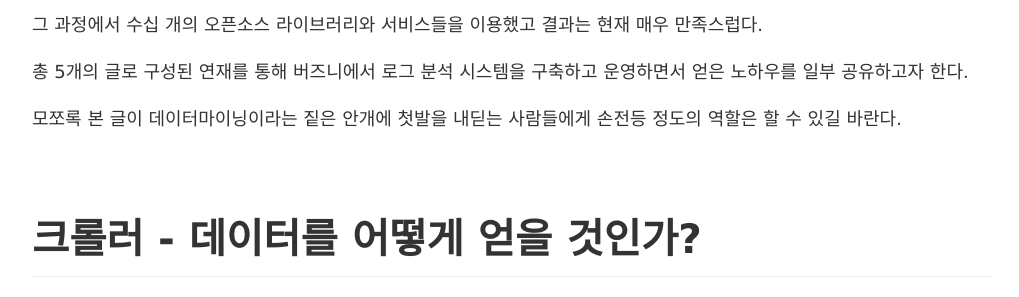
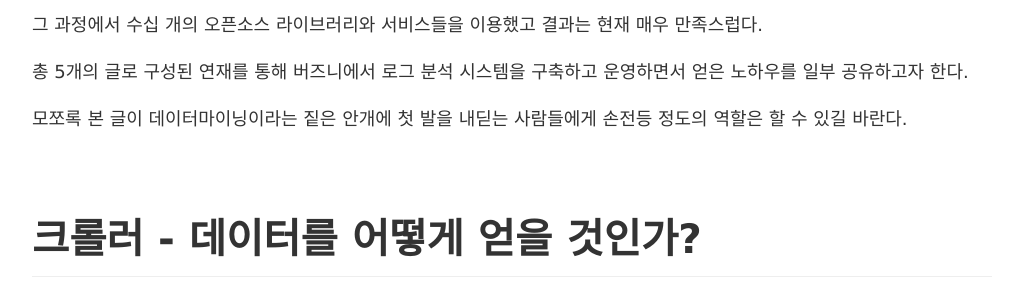
Before and after one commit to kjisoo/buzzni.github.com, a Jekyll site: the page built from _posts/2015-06-21-bigdata-tutorial-first-crawler.md, in a window 1280 px wide and 900 px high, scrolled down 1238 px. Shown: the part 152-449 px from the top of the window, without its empty margins (128-1147 px from the left). Built offline with Jekyll 4.4.1, drawn with Linux system fonts in a browser that asks for light colours; nearby versions of some CDN libraries.

Commit message:
띄어쓰기 수정

```diff
--- a/_posts/2015-06-21-bigdata-tutorial-first-crawler.md
+++ b/_posts/2015-06-21-bigdata-tutorial-first-crawler.md
@@ -35,7 +35,7 @@ publish: true
 
 총 5개의 글로 구성된 연재를 통해 버즈니에서 로그 분석 시스템을 구축하고 운영하면서 얻은 노하우를 일부 공유하고자 한다.
 
-모쪼록 본 글이 데이터마이닝이라는 짙은 안개에 첫발을 내딛는 사람들에게 손전등 정도의 역할은 할 수 있길 바란다.
+모쪼록 본 글이 데이터마이닝이라는 짙은 안개에 첫 발을 내딛는 사람들에게 손전등 정도의 역할은 할 수 있길 바란다.
 
 
 # 크롤러 - 데이터를 어떻게 얻을 것인가?
```
